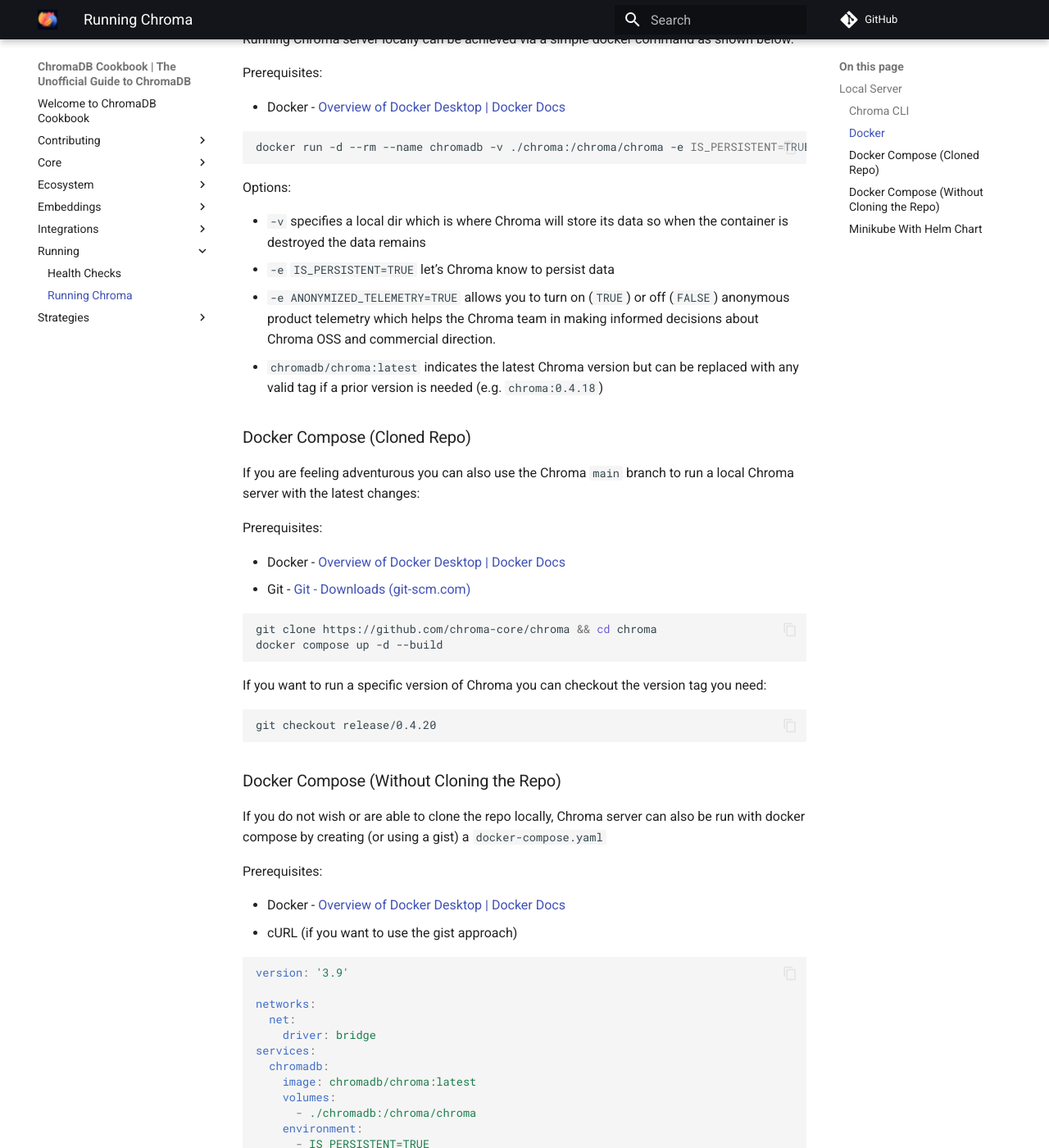
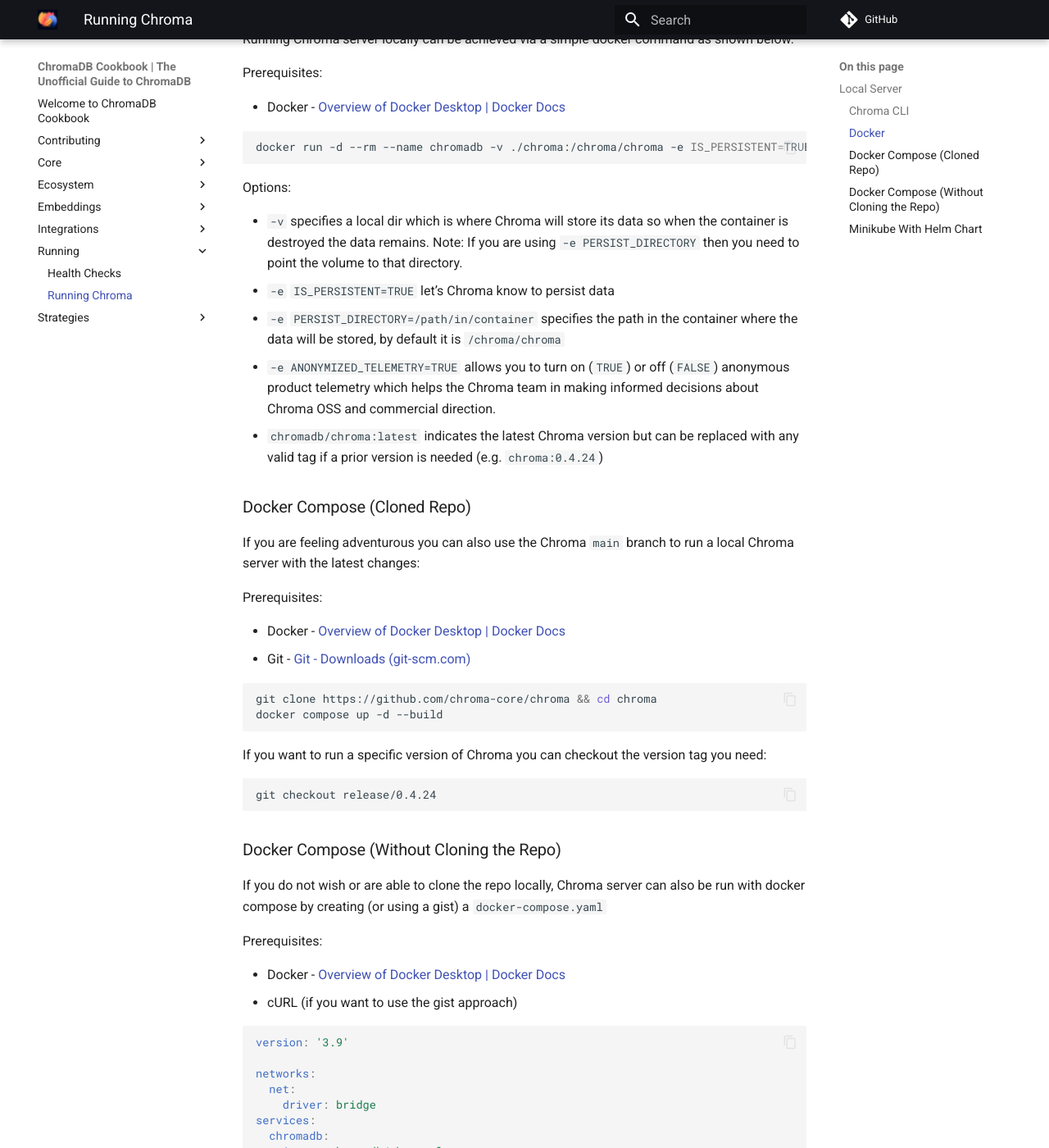
Before and after one commit to amikos-tech/chroma-cookbook, an MkDocs documentation site: the page built from docs/running/running-chroma.md, in a window 1280 px wide and 1400 px high, scrolled down 825 px. Shown: the whole window at 82% size. Built offline with MkDocs 1.6.1 and Material for MkDocs 9.7.7, drawn with Linux system fonts in a browser that asks for light colours; comment, search, counter and statistics services are not loaded; some of the changed text lies outside the part shown.

Commit message:
chore: Refreshed running chroma docs
- Added example of custom persist dir in the docker example.

````diff
--- a/docs/running/running-chroma.md
+++ b/docs/running/running-chroma.md
@@ -19,7 +19,8 @@
 chroma run --host localhost --port 8000 --path ./my_chroma_data
 ```
 
-`--host` The host to which to listen to, by default it is `[localhost](http://localhost:8000/docs)` , but if you want to expose it to your entire network then you can specify `0.0.0.0``
+`--host` The host to which to listen to, by default it is `[localhost](http://localhost:8000/docs)` , but if you want to
+expose it to your entire network then you can specify `0.0.0.0``
 
 `--port` The port on which to listen to, by default this is `8000`.
 
@@ -39,14 +40,20 @@
 
 Options:
 
-- `-v` specifies a local dir which is where Chroma will store its data so when the container is destroyed the data remains
+- `-v` specifies a local dir which is where Chroma will store its data so when the container is destroyed the data
+  remains. Note: If you are using `-e PERSIST_DIRECTORY` then you need to point the volume to that directory.
 - `-e` `IS_PERSISTENT=TRUE` let’s Chroma know to persist data
-- `-e ANONYMIZED_TELEMETRY=TRUE` allows you to turn on (`TRUE`) or off (`FALSE`) anonymous product telemetry which helps the Chroma team in making informed decisions about Chroma OSS and commercial direction.
-- `chromadb/chroma:latest` indicates the latest Chroma version but can be replaced with any valid tag if a prior version is needed (e.g. `chroma:0.4.18`)
+- `-e` `PERSIST_DIRECTORY=/path/in/container` specifies the path in the container where the data will be stored, by
+  default it is `/chroma/chroma`
+- `-e ANONYMIZED_TELEMETRY=TRUE` allows you to turn on (`TRUE`) or off (`FALSE`) anonymous product telemetry which helps
+  the Chroma team in making informed decisions about Chroma OSS and commercial direction.
+- `chromadb/chroma:latest` indicates the latest Chroma version but can be replaced with any valid tag if a prior version
+  is needed (e.g. `chroma:0.4.24`)
 
 ### Docker Compose (Cloned Repo)
 
-If you are feeling adventurous you can also use the Chroma `main` branch to run a local Chroma server with the latest changes:
+If you are feeling adventurous you can also use the Chroma `main` branch to run a local Chroma server with the latest
+changes:
 
 Prerequisites:
 
@@ -61,12 +68,13 @@
 If you want to run a specific version of Chroma you can checkout the version tag you need:
 
 ```shell
-git checkout release/0.4.20
+git checkout release/0.4.24
 ```
 
 ### Docker Compose (Without Cloning the Repo)
 
-If you do not wish or are able to clone the repo locally, Chroma server can also be run with docker compose by creating (or using a gist) a `docker-compose.yaml`
+If you do not wish or are able to clone the repo locally, Chroma server can also be run with docker compose by
+creating (or using a gist) a `docker-compose.yaml`
 
 Prerequisites:
 
@@ -86,6 +94,7 @@
       - ./chromadb:/chroma/chroma
     environment:
       - IS_PERSISTENT=TRUE
+      - PERSIST_DIRECTORY=/chroma/chroma # this is the default path, change it as needed
       - ANONYMIZED_TELEMETRY=${ANONYMIZED_TELEMETRY:-TRUE}
     ports:
       - 8000:8000
@@ -93,7 +102,8 @@
       - net
 ```
 
-The above will create a container with the latest Chroma (`chromadb/chroma:latest`), will expose it to port `8000` on the local machine and will persist data in `./chromadb` relative path from where the `docker-compose.yaml` has been ran.
+The above will create a container with the latest Chroma (`chromadb/chroma:latest`), will expose it to port `8000` on
+the local machine and will persist data in `./chromadb` relative path from where the `docker-compose.yaml` has been ran.
 
 We have also created a small gist with the above file for convenience:
 
@@ -130,7 +140,7 @@
 ```bash
 helm repo add chroma https://amikos-tech.github.io/chromadb-chart/
 helm repo update
-helm install chroma chroma/chromadb --set chromadb.apiVersion="0.4.20"
+helm install chroma chroma/chromadb --set chromadb.apiVersion="0.4.24"
 ```
 
 By default the chart will enable authentication in Chroma. To get the token run the following:
@@ -163,8 +173,9 @@
 from chromadb.config import Settings
 
 client = chromadb.HttpClient(host="http://127.0.0.1:61892",
-    settings=Settings(chroma_client_auth_provider="chromadb.auth.token.TokenAuthClientProvider",
-                      chroma_client_auth_credentials="<your_chroma_token>"))
+                             settings=Settings(
+                                 chroma_client_auth_provider="chromadb.auth.token.TokenAuthClientProvider",
+                                 chroma_client_auth_credentials="<your_chroma_token>"))
 client.heartbeat()  # this should work with or without authentication - it is a public endpoint
 
 client.get_version()  # this should work with or without authentication - it is a public endpoint
````
